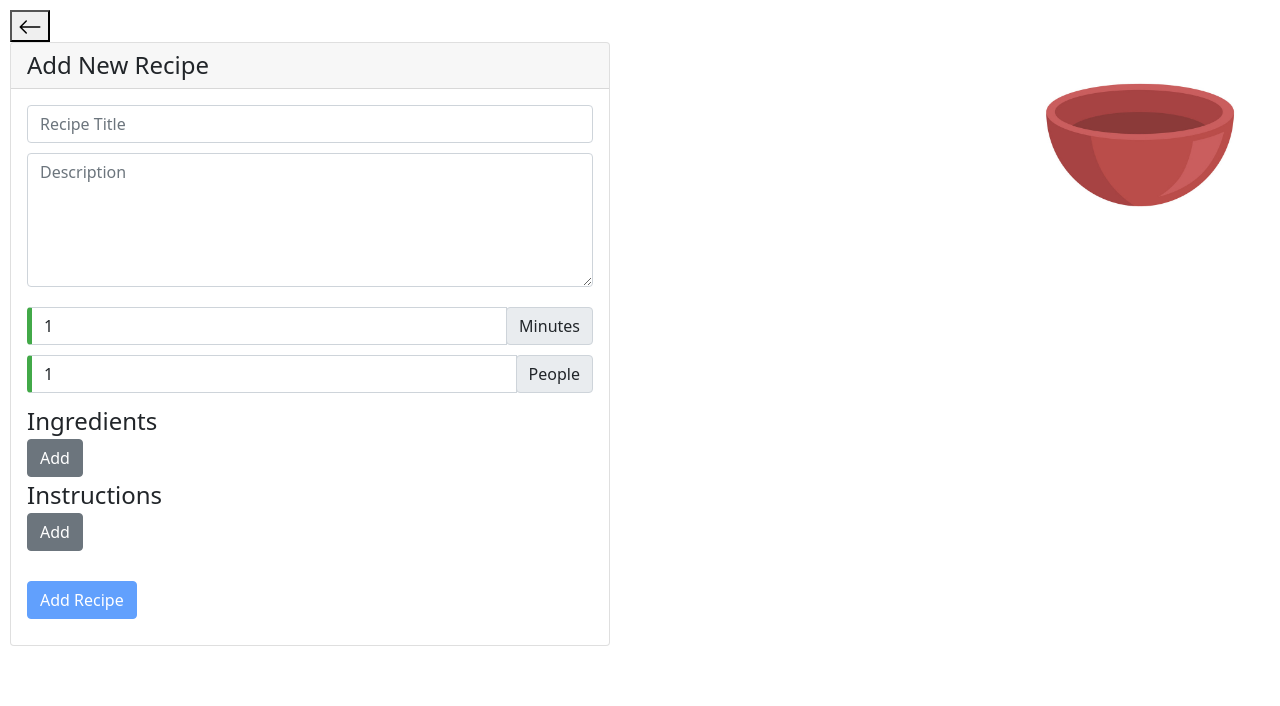
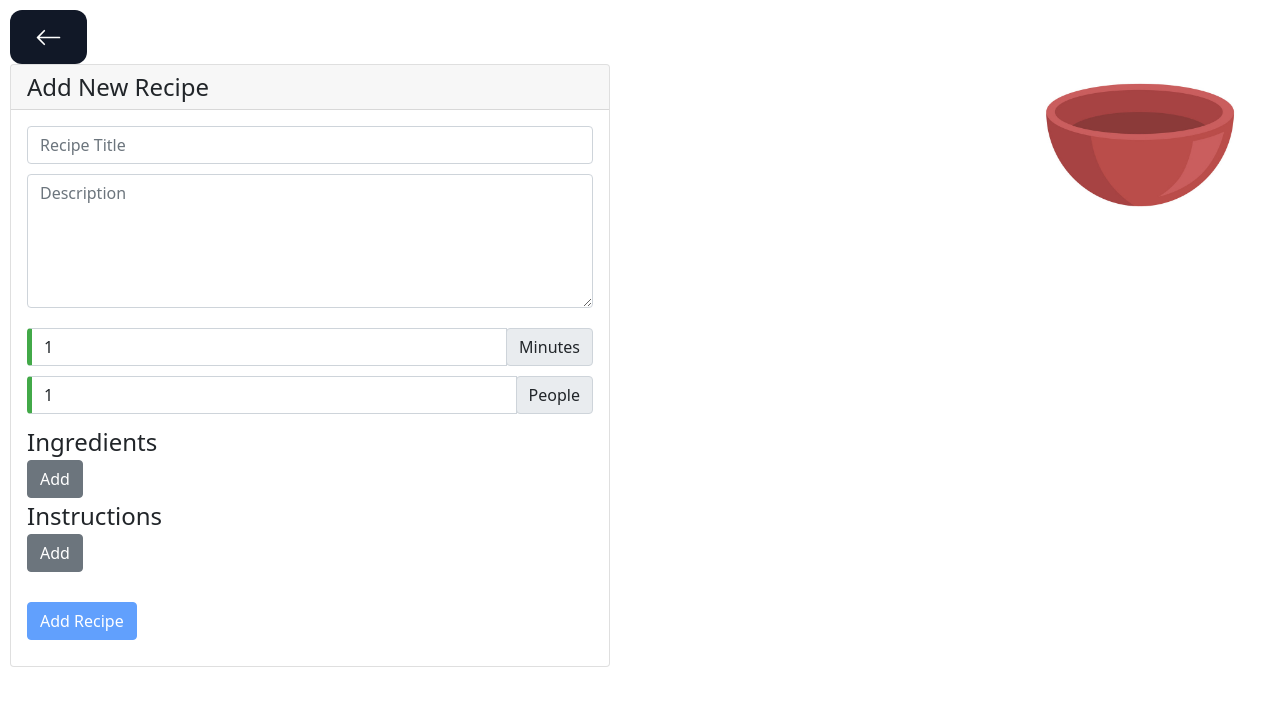
Before and after one commit to LucasBilbao/Recipe-App, an Angular app: page /editnewrecipe in a window 1280 px wide. Shown: the top 706 px of the page. Built offline with nearby package versions, Linux system fonts and the light colour scheme.

Commit message:
feat: implement some styles
the styles make the app look better and be more interactive

```diff
--- a/src/app/components/recipe-summary/recipe-summary.component.scss
+++ b/src/app/components/recipe-summary/recipe-summary.component.scss
@@ -24,6 +24,20 @@ div.recipe {
   }
 }
 
+
+.recipe {
+  box-shadow: 6px 6px 10px 0px #9f9f9f94;
+
+  transition: all 200ms ease-in;
+}
+
+.recipe:hover {
+  box-shadow: 6px 6px 10px 0px #9f9f9fe0;
+
+  transform: translateY(-20px);
+  z-index: 1;
+}
+
 @media only screen and (min-device-width: 768px) and (min-device-width: 1024px) and (orientation: portrait) {
   div.recipe {
     float: none;
--- a/src/styles.scss
+++ b/src/styles.scss
@@ -3,3 +3,46 @@
 body {
   margin: 10px;
 }
+
+.button-40 {
+  background-color: #111827;
+  border: 1px solid transparent;
+  border-radius: 0.75rem;
+  box-sizing: border-box;
+  color: #ffffff;
+  cursor: pointer;
+  flex: 0 0 auto;
+  font-family: "Inter var", ui-sans-serif, system-ui, -apple-system, system-ui,
+    "Segoe UI", Roboto, "Helvetica Neue", Arial, "Noto Sans", sans-serif,
+    "Apple Color Emoji", "Segoe UI Emoji", "Segoe UI Symbol", "Noto Color Emoji";
+  font-size: 1.125rem;
+  font-weight: 600;
+  line-height: 1.5rem;
+  padding: 0.75rem 1.2rem;
+  text-align: center;
+  text-decoration: none #6b7280 solid;
+  text-decoration-thickness: auto;
+  transition-duration: 0.2s;
+  transition-property: background-color, border-color, color, fill, stroke;
+  transition-timing-function: cubic-bezier(0.4, 0, 0.2, 1);
+  user-select: none;
+  -webkit-user-select: none;
+  touch-action: manipulation;
+  width: auto;
+}
+
+.button-40:hover {
+  background-color: #374151;
+}
+
+.button-40:focus {
+  box-shadow: none;
+  outline: 2px solid transparent;
+  outline-offset: 2px;
+}
+
+@media (min-width: 768px) {
+  .button-40 {
+    padding: 0.75rem 1.5rem;
+  }
+}
```
